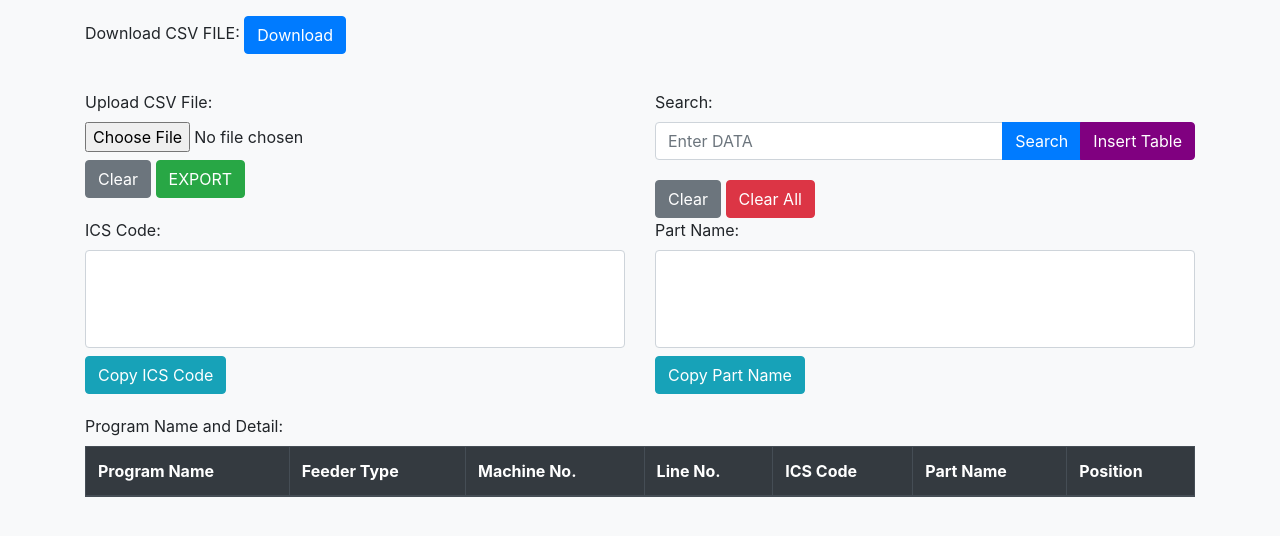
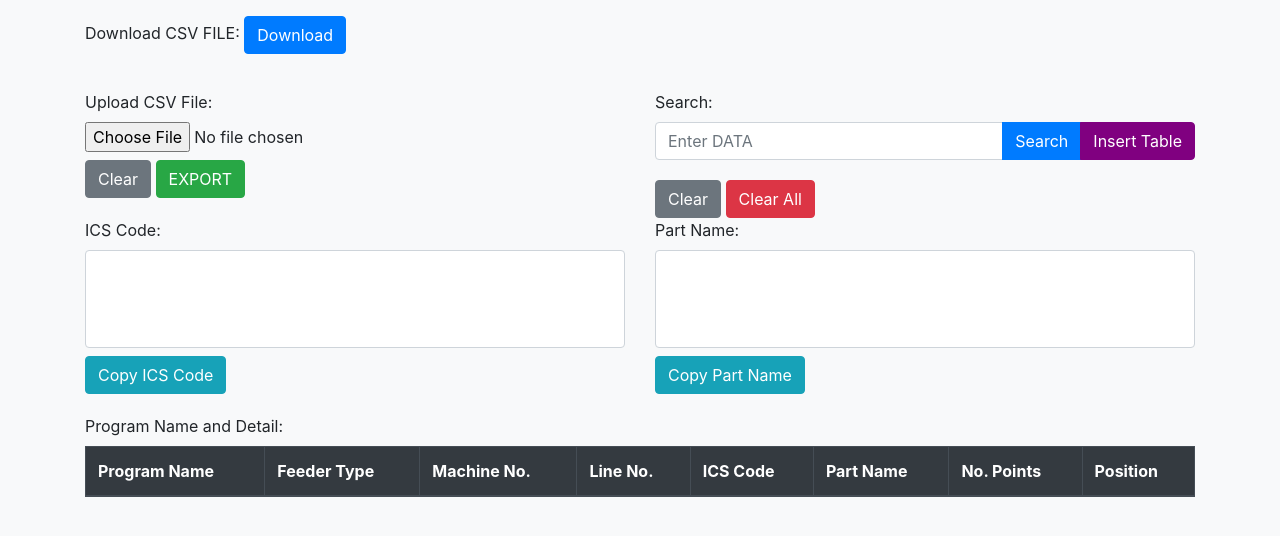
Before and after one commit to asianstanley/TEST123, a plain HTML site: page index.html in a window 1280 px wide. Shown: the part 80-616 px from the top of the page. Drawn offline with nearby package versions, Linux system fonts and the light colour scheme.

Commit message:
index.html

```diff
--- a/index.html
+++ b/index.html
@@ -121,7 +121,9 @@
               <th>Line No.</th>
               <th>ICS Code</th>
               <th>Part Name</th>
+              <th>No. Points</th>
               <th>Position</th>
+
             </tr>
           </thead>
           <tbody>
```
